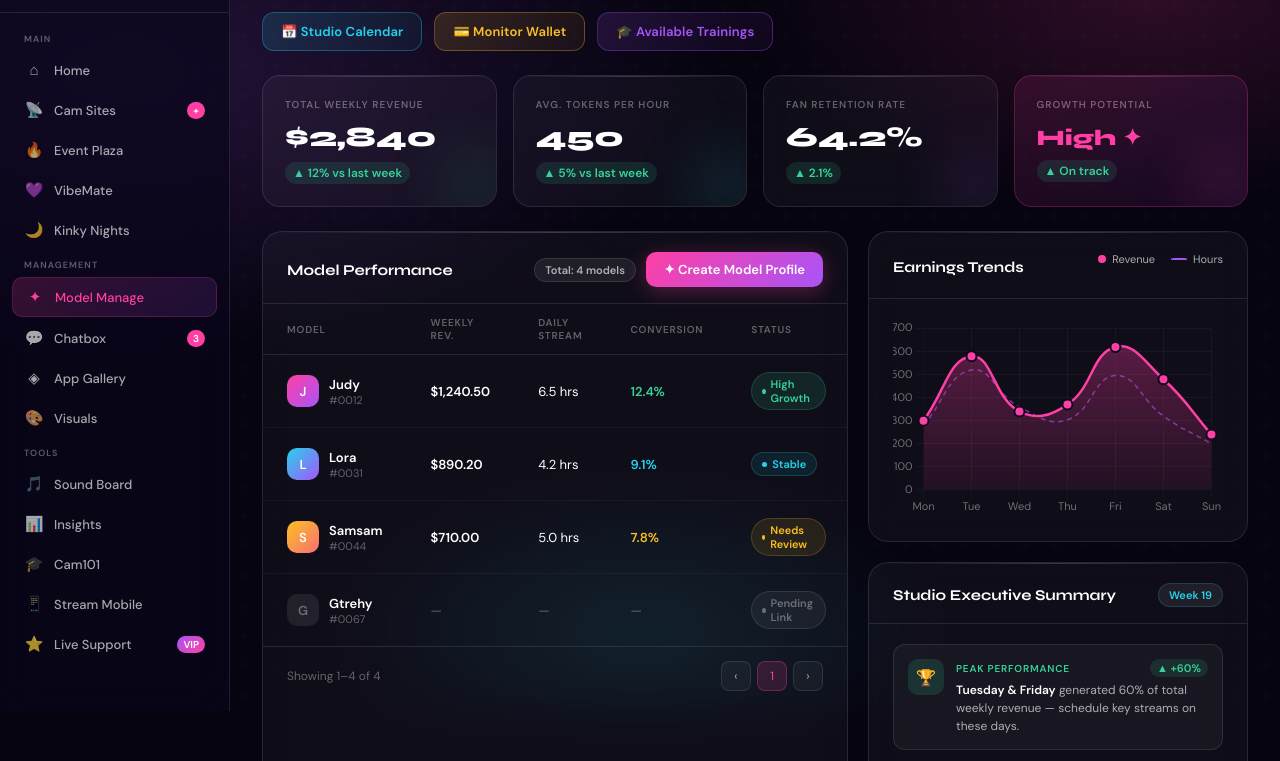
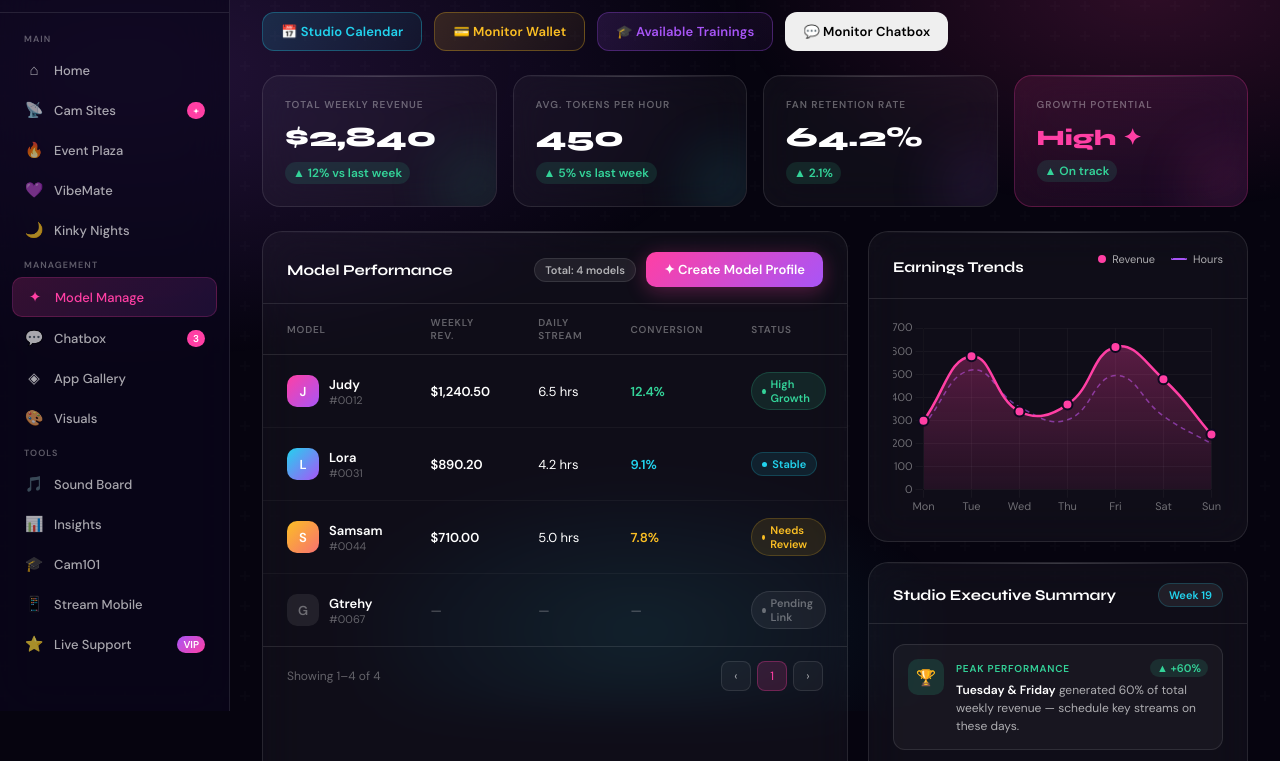
Before and after one commit to arsenic-cheesecake/st.hub.calendar, a plain HTML site: page index.html in a window 1280 px wide. Shown: the part 89-850 px from the top of the page. Drawn offline with nearby package versions, Linux system fonts and the light colour scheme.

Commit message:
Update index.html

```diff
--- a/index.html
+++ b/index.html
@@ -3,7 +3,7 @@
 <head>
 <meta charset="UTF-8">
 <meta name="viewport" content="width=device-width, initial-scale=1.0">
-<title>Studio Command Center</title>
+<title>Studio Hub Center</title>
 <link href="https://fonts.googleapis.com/css2?family=Syne:wght@400;600;700;800&family=DM+Sans:wght@300;400;500;600&display=swap" rel="stylesheet">
 <script src="https://cdnjs.cloudflare.com/ajax/libs/Chart.js/4.4.1/chart.umd.min.js"></script>
 <style>
@@ -525,7 +525,13 @@
   <button class="quick-btn training" onclick="openModal('trainingModal')">
     🎓 Available Trainings
   </button>
+
+<button class="quick-btn chatbox" onclick="openModal('chatboxModal')">
+💬 Monitor Chatbox
+</button>
+
 </div>
+
 
 
 
```
